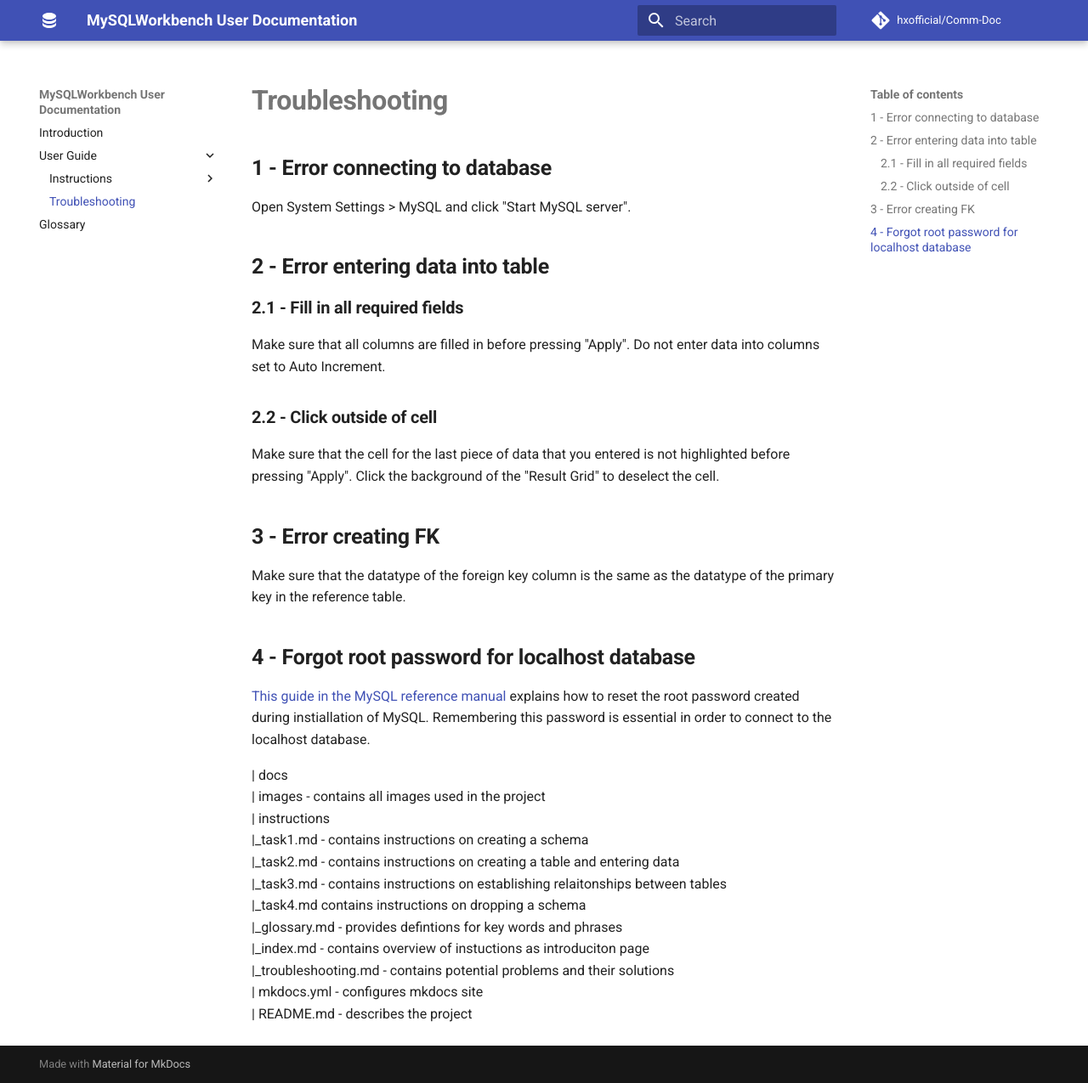
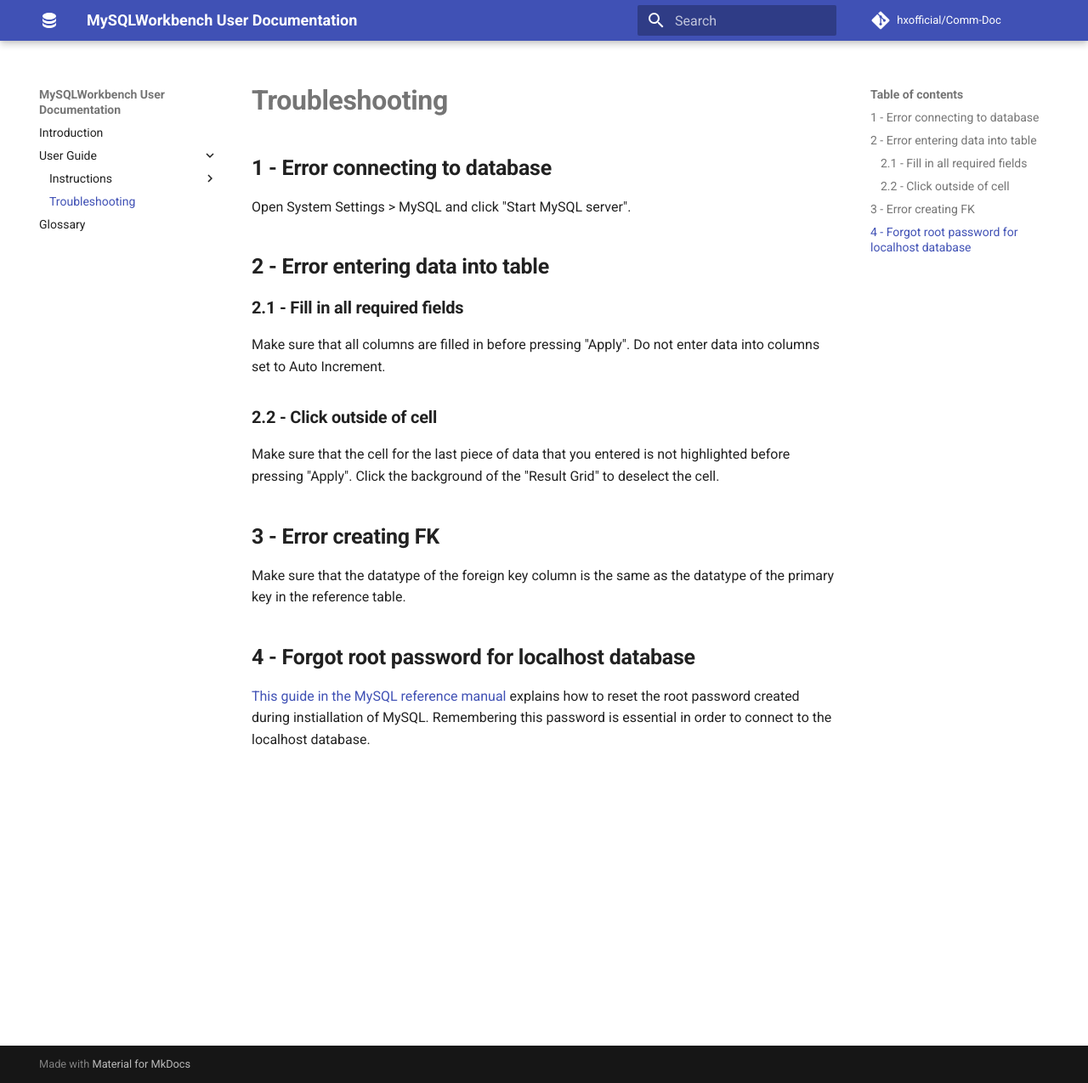
Before and after one commit to hxofficial/Comm-Doc, an MkDocs documentation site: the page built from docs/troubleshooting.md, in a window 1280 px wide and 1275 px high. Shown: the whole window at 85% size. Built offline with MkDocs 1.6.1 and Material for MkDocs 9.7.7, drawn with Linux system fonts in a browser that asks for light colours; comment, search, counter and statistics services are not loaded.

```diff
--- a/docs/troubleshooting.md
+++ b/docs/troubleshooting.md
@@ -21,16 +21,3 @@
 ## **4 - Forgot root password for localhost database**
 
 [This guide in the MySQL reference manual](https://dev.mysql.com/doc/refman/8.0/en/resetting-permissions.html) explains how to reset the root password created during instiallation of MySQL. Remembering this password is essential in order to connect to the localhost database.
-
- | docs
-  | images - contains all images used in the project
-  | instructions
-  |\_task1.md - contains instructions on creating a schema
-  |\_task2.md - contains instructions on creating a table and entering data
-  |\_task3.md - contains instructions on establishing relaitonships between tables
-  |\_task4.md contains instructions on dropping a schema
- |\_glossary.md - provides defintions for key words and phrases
- |\_index.md - contains overview of instuctions as introduciton page
- |\_troubleshooting.md - contains potential problems and their solutions
-| mkdocs.yml - configures mkdocs site
-| README.md - describes the project
```
Also changed, not shown: docs/instructions/task1.md (+0 -1 lines), docs/instructions/task2.md (+13 -13 lines), docs/instructions/task3.md (+12 -13 lines), docs/instructions/task4.md (+4 -5 lines), 1 other file.
